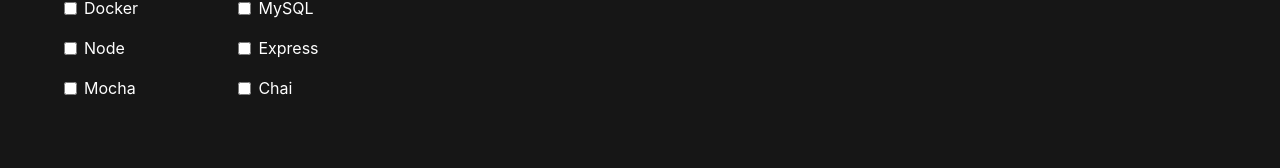
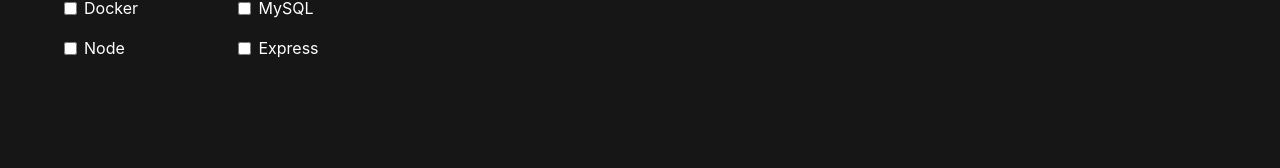
Before and after one commit to tainnaps/tainnaps.github.io, a React (Create React App) app: page /projects in a window 1280 px wide. Shown: the part 430-598 px from the top of the page. Built offline with nearby package versions, Linux system fonts and the light colour scheme.

Commit message:
refactor: remove unused technologies

```diff
--- a/src/data/technologies.js
+++ b/src/data/technologies.js
@@ -39,14 +39,14 @@
     name: 'Express',
     imgSrc: 'https://freepikpsd.com/file/2019/10/express-js-png-5-Transparent-Images.png',
   },
-  {
-    name: 'Mocha',
-    imgSrc: 'https://cldup.com/xFVFxOioAU.svg',
-  },
-  {
-    name: 'Chai',
-    imgSrc: 'https://avatars.githubusercontent.com/u/1515293?s=280&v=4',
-  },
+  // {
+  //   name: 'Mocha',
+  //   imgSrc: 'https://cldup.com/xFVFxOioAU.svg',
+  // },
+  // {
+  //   name: 'Chai',
+  //   imgSrc: 'https://avatars.githubusercontent.com/u/1515293?s=280&v=4',
+  // },
 ];
 
 export default technologies;
```
